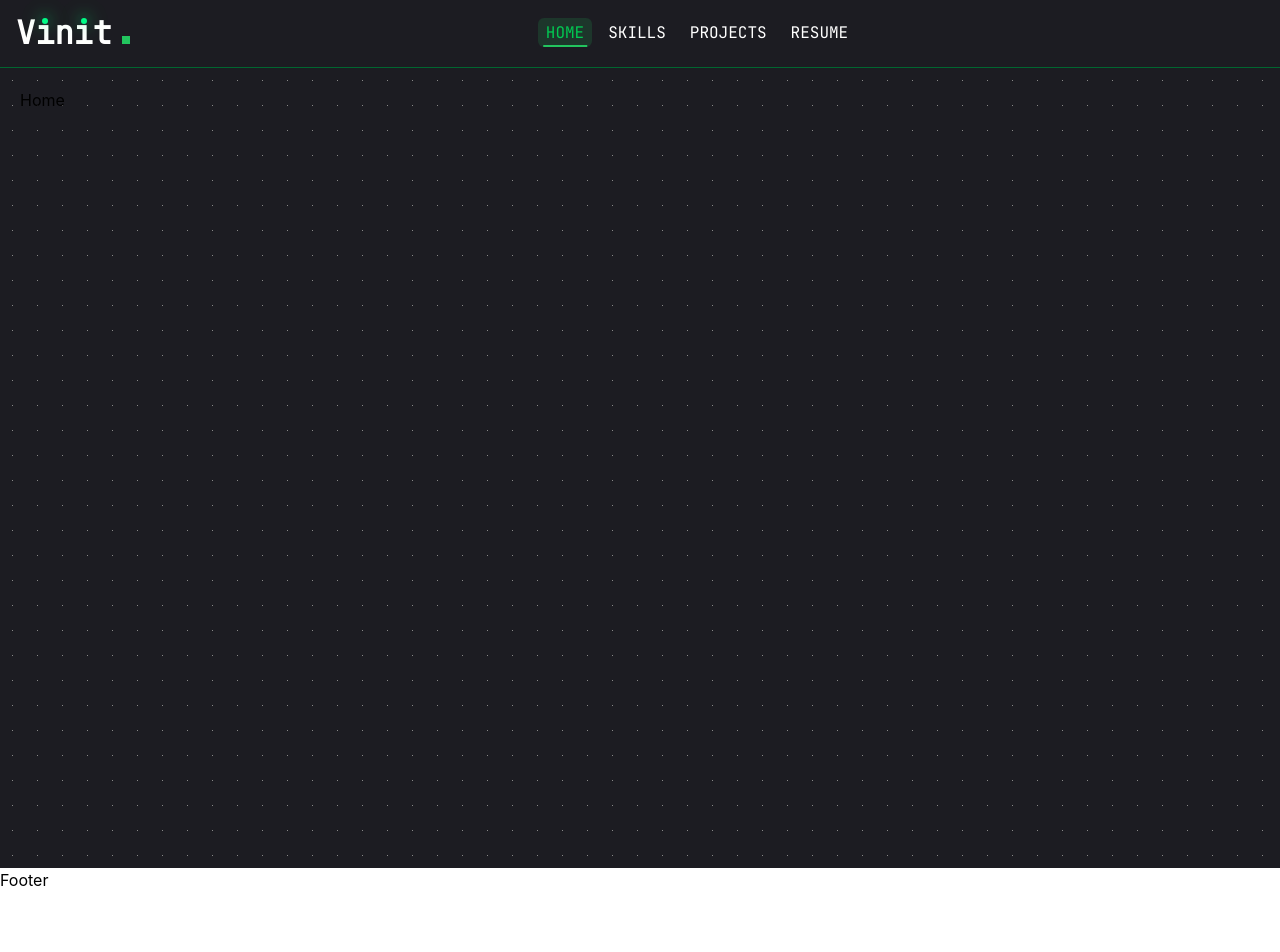
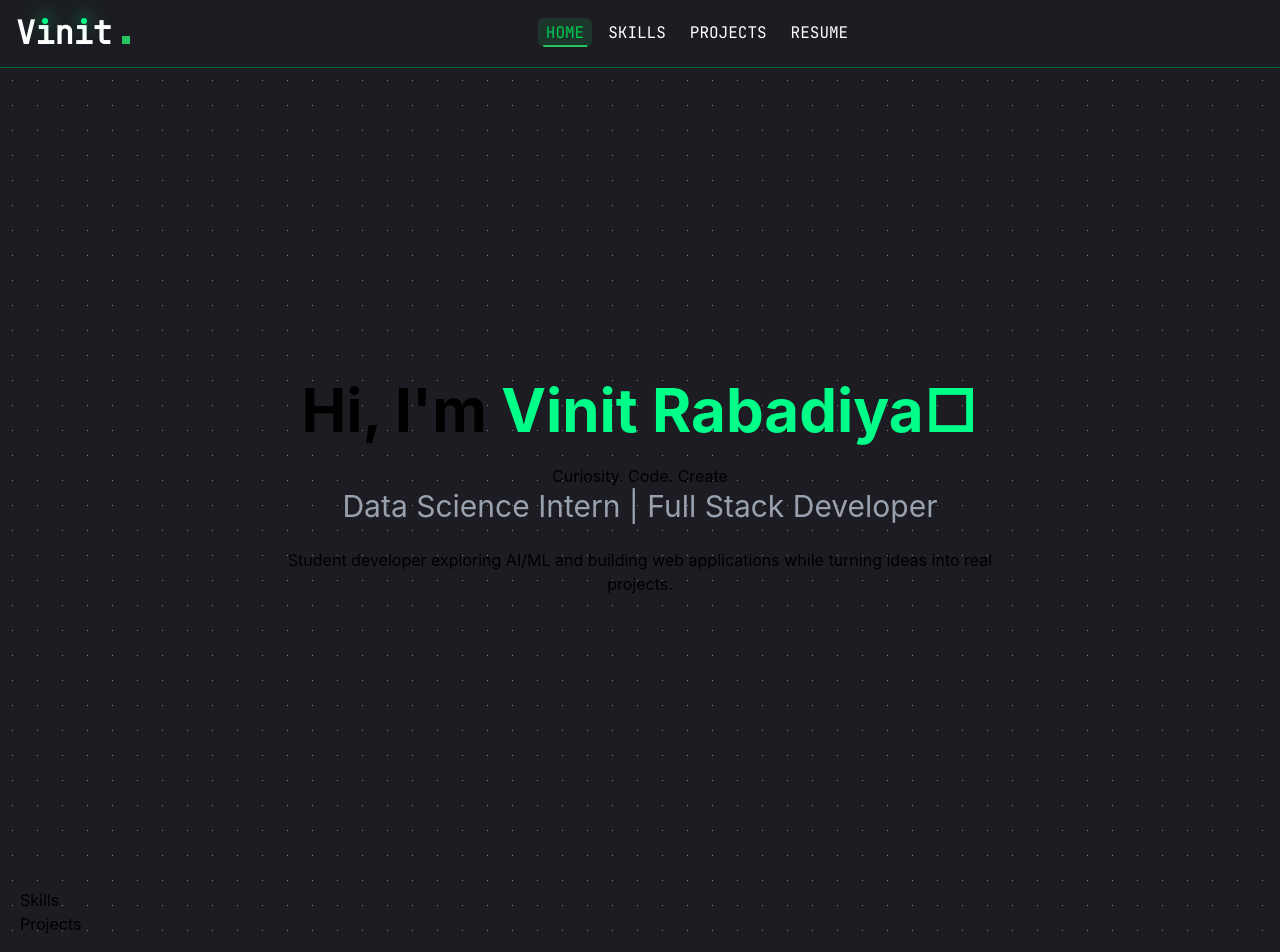
Before and after one commit to Vinit-Rabadiya/Portfolio, a React (Vite) app in the folder personalPortfolio/: page / in a window 1280 px wide. Shown: the top 952 px of the page. Before the commit the page ends 892 px from the top, so only its background shows below. Built offline with nearby package versions, Linux system fonts and the light colour scheme.

Commit message:
adding content for landing page home

```diff
--- a/personalPortfolio/src/pages/Home/Home.jsx
+++ b/personalPortfolio/src/pages/Home/Home.jsx
@@ -2,7 +2,37 @@ import React from "react";
 import "./Home.css";
 
 function Home() {
-  return <h1>Home</h1>;
+  return (
+    <>
+      <div className="home-container">
+        <section
+          id="home"
+          className="min-h-screen flex flex-col justify-center items-center px-4"
+        >
+          <div className="hero-content text-center max-w-3xl">
+            <h1 className="text-5xl md:text-6xl font-bold mb-6">
+              Hi, I'm <span className="text-[#00ff88]">Vinit Rabadiya</span>
+              <span className="text-[#00ff88]">□</span>
+            </h1>
+            <p className="hero-tagline">Curiosity. Code. Create</p>
+            <h2 className="text-2xl md:text-3xl text-gray-400 mb-6">
+              Data Science Intern | Full Stack Developer
+            </h2>
+            <p className="hero=description">
+              Student developer exploring AI/ML and building web applications
+              while turning ideas into real projects.
+            </p>
+          </div>
+        </section>
+        <section id="skills">
+          <h2>Skills</h2>
+        </section>
+        <section id="projects">
+          <h2>Projects</h2>
+        </section>
+      </div>
+    </>
+  );
 }
 
 export default Home;
```
